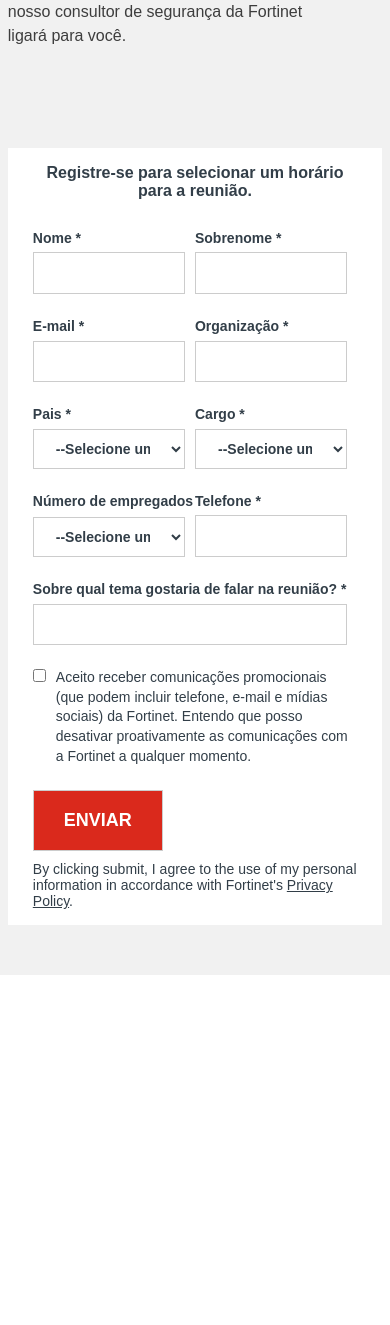
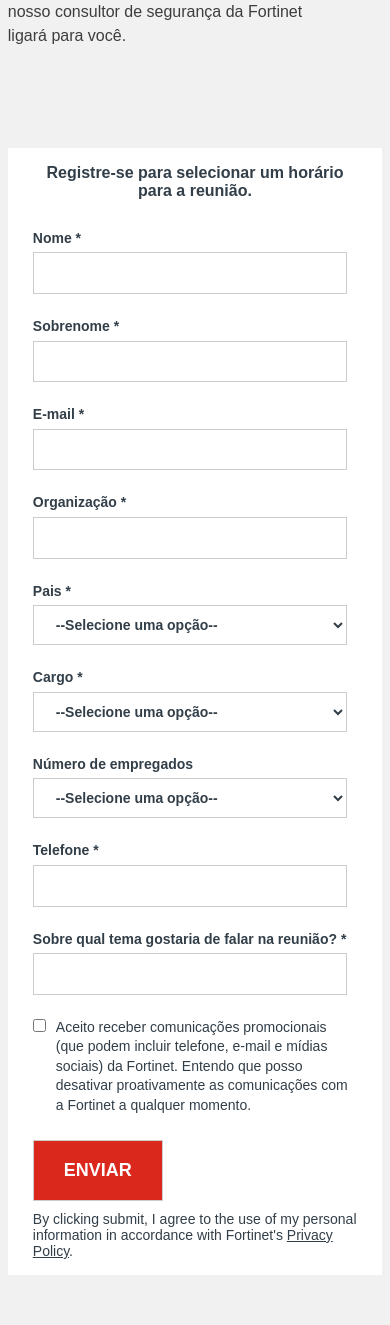
Before and after one commit to MuriloRusso/Hexait-form, a PHP site: page / in a window 390 px wide. Shown: the part 756-2081 px from the top of the page. Before the commit the page ends 1731 px from the top, so only its background shows below. Run offline with PHP 8.4, Linux system fonts and the light colour scheme; some libraries are stand-ins or nearby versions.

Commit message:
ajustado form-group mobile

```diff
--- a/style.css
+++ b/style.css
@@ -325,4 +325,10 @@ footer a{
 
     }
 
+    .form-group{
+
+        width: 100%;
+
+    }
+
 }
```
